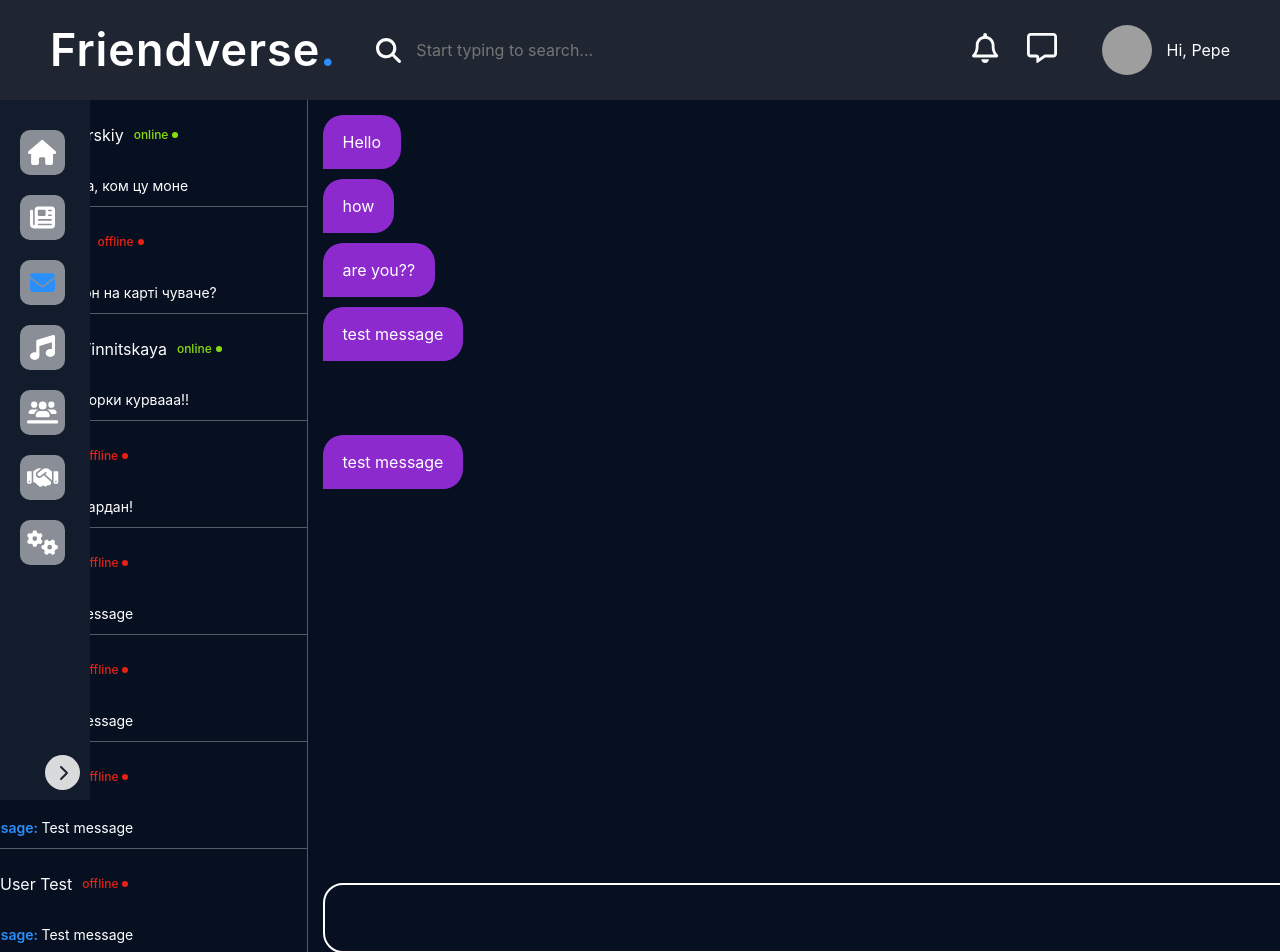
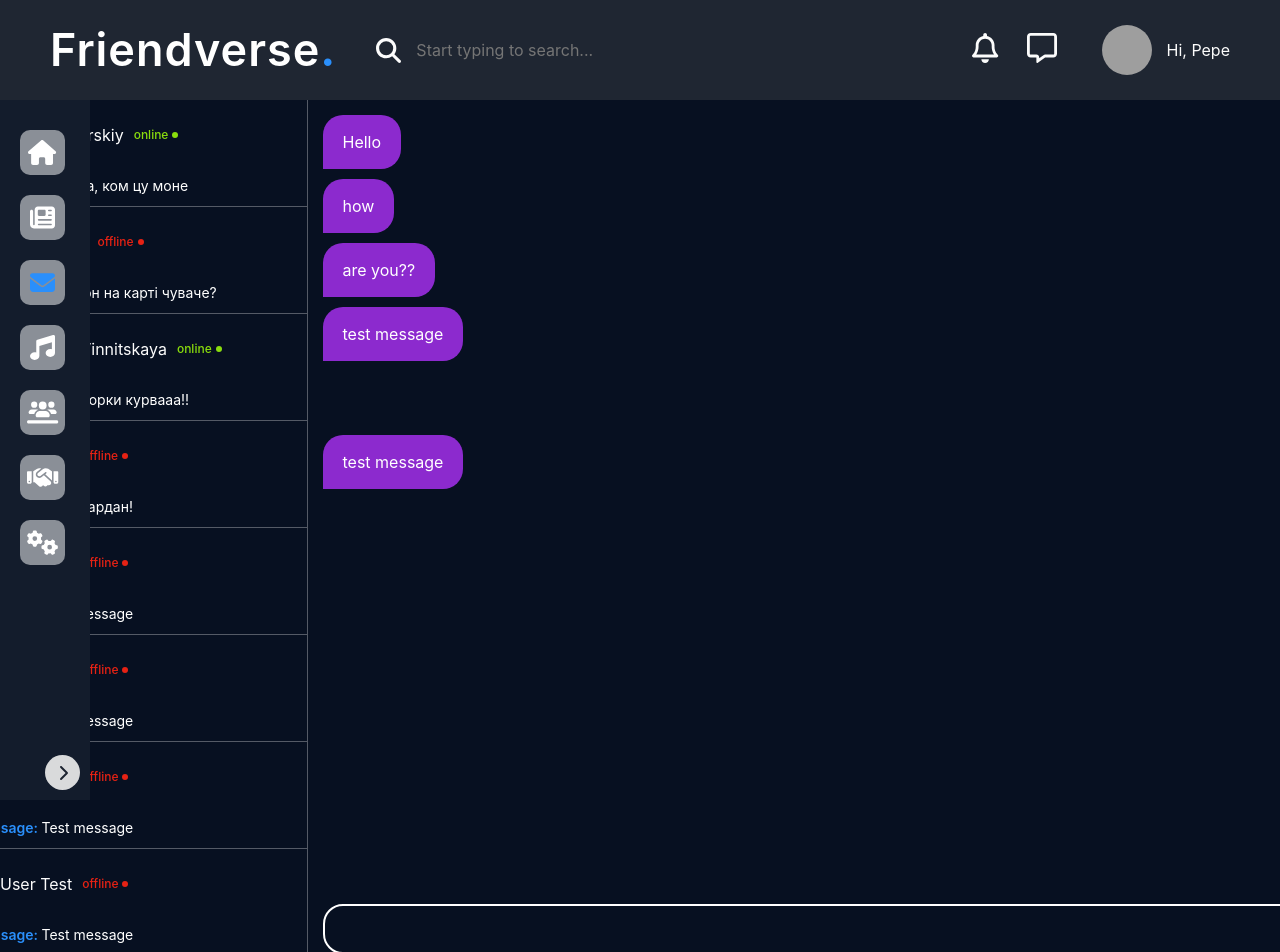
Before and after one commit to BogdanSavvy/REACT-social-network, a React (Create React App) app: page /messages in a window 1280 px wide. Shown: the top 952 px of the page. Built offline with nearby package versions, Linux system fonts and the light colour scheme; grey boxes are pictures that could not be loaded.

Commit message:
Studying the basics of the FLUX concept, improving post and message addition functionalities using per-character FLUX circular flow.

```diff
--- a/src/App.js
+++ b/src/App.js
@@ -24,8 +24,8 @@ const App = (props) => {
       <div className="main-container">
         <Routes>
           <Route path='/' Component={Home} />
-          <Route path='/profile/*' element={<UserProfile profData={props.state.profileP} addPost={props.addPost} />} />
-          <Route path='/messages/*' element={<Messages mesgData={props.state.messagesP} sendMessage={props.sendMessage} />} />
+          <Route path='/profile/*' element={<UserProfile profData={props.state.profileP} addPost={props.addPost} updatePostTxt={props.updatePostTxt} />} />
+          <Route path='/messages/*' element={<Messages messgData={props.state.messagesP} sendMessage={props.sendMessage} updateMessageTxt={props.updateMessageTxt} />} />
           <Route path='/news' Component={News} />
           <Route path='/music' Component={NotFoundPage} />
           <Route path='/groups' Component={NotFoundPage} />
@@ -34,8 +34,8 @@ const App = (props) => {
         </Routes>
       </div>
     </div>
-  );
-}
+  )
+};
 
 
 export default App;
--- a/src/components/Messages/DialogWindow/DialogWindow.jsx
+++ b/src/components/Messages/DialogWindow/DialogWindow.jsx
@@ -7,17 +7,19 @@ import { faPaperPlane } from '@fortawesome/free-solid-svg-icons'
 
 
 const DialogWindow = (props) => {
-   let newMessage = props.sentMessagesData.map ( el => <SentMessage message={el.message} id={el.id} sender={el.sender} /> )
+   let newMessage = props.sentMessagesData.map(el => <SentMessage message={el.message} id={el.id} sender={el.sender} />)
 
    let dialogEl = React.createRef();
 
    let sendMessage = () => {
+      props.newMessageTxt === '' ? alert('You cant send "nothing"') : props.sendMessage();
+      props.updateMessageTxt('');
+   };
+
+   let onMessageChange = () => {
       let txt = dialogEl.current.value;
-      if (txt === ''){
-         alert ('You cant send "nothing"')
-      } else props.sendMessage(txt);
-      dialogEl.current.value = '';
-   }
+      props.updateMessageTxt(txt);
+   };
 
    return (
       <div className={`${style.page__dialogWindow} ${style.dialogWindow}`}>
@@ -26,12 +28,12 @@ const DialogWindow = (props) => {
          </div>
          <div className={`${style.dialogWindow__input}`}>
             <form action="#">
-               <textarea ref={dialogEl} type="text" />
+               <input onChange={onMessageChange} value={props.newMessageTxt} ref={dialogEl} type="text" />
                <button onClick={sendMessage} type='submit'><FontAwesomeIcon icon={faPaperPlane} /></button>
             </form>
          </div>
       </div>
    )
-}
+};
 
 export default DialogWindow;
--- a/src/components/Messages/Messages.jsx
+++ b/src/components/Messages/Messages.jsx
@@ -8,12 +8,15 @@ const Messages = (props) => {
    return (
       <section className={`${style.page}`}>
          <div className={`${style.page__container}`}>
-            <DialogList branchesData={props.mesgData.branchesData} />
-            <DialogWindow sentMessagesData={props.mesgData.sentMessagesData} sendMessage={props.sendMessage} />
+            <DialogList branchesData={props.messgData.branchesData} />
+            <DialogWindow sentMessagesData={props.messgData.sentMessagesData}
+                           newMessageTxt={props.messgData.newMessageTxt}
+                           sendMessage={props.sendMessage}
+                           updateMessageTxt={props.updateMessageTxt} />
          </div>
       </section>
    )
-}
+};
 
 
 export default Messages;
--- a/src/components/Messages/Messages.module.scss
+++ b/src/components/Messages/Messages.module.scss
@@ -147,14 +147,17 @@
       form{
          padding: 15px;
          background-color: $darkTh_bg;
+         display: flex;
+         flex-direction: row;
+         align-items: center;
+         column-gap: 20px;
       }
-      textarea{
-         width: 100%;
+      input{
+         width: 95%;
          font-size: 16px;
          color: #fff;
          border-radius: 20px;
          padding: 13px 50px 13px 20px;
-         resize: none;
          background-color: transparent;
          border: 2px solid #fff;
       }
@@ -165,10 +168,7 @@
          padding: 14px 16px;
          background-color: rgb(206, 42, 124);
          border-radius: 40%;
-         position: absolute;
-         bottom: 0px;
-         right: 0px;
-         transform: translate(calc(-50% - 5px), calc(-50% - 5px));
+
       }
    }
 }
--- a/src/components/UserProfile/PostsTab/PostCreator/PostCreator.jsx
+++ b/src/components/UserProfile/PostsTab/PostCreator/PostCreator.jsx
@@ -6,21 +6,22 @@ import React from 'react';
 
 
 const PostCreator = (props) => {
-
    let postEl = React.createRef();
 
    let addPost = () => {
+      props.newPostTxt === '' ? alert('The text field is empty. Please write something *)') : props.addPost();
+      props.updatePostTxt('');
+   };
+
+   let onPostChange = () => {
       let txt = postEl.current.value;
-      if (txt === ''){
-         alert ('Text area is empty :(');
-      } else props.addPost(txt);
-      postEl.current.value = '';
-   }
+      props.updatePostTxt(txt);
+   };
 
    return (
       <div className={`${style.page__postCreator} ${style.postCreator}`}>
          <form action="#" className={`${style.postCreator__form}`}>
-            <input ref={postEl} type="text" placeholder="Start typing to create new post..." />
+            <textarea onChange={onPostChange} value={props.newPostTxt} ref={postEl} type="text" placeholder="Start typing to create new post..." />
             <button onClick={addPost} type="submit"><FontAwesomeIcon icon={faShare} /></button>
          </form>
       </div>
--- a/src/components/UserProfile/PostsTab/PostsTab.jsx
+++ b/src/components/UserProfile/PostsTab/PostsTab.jsx
@@ -10,7 +10,7 @@ const PostsTab = (props) => {
 
    return (
       <>
-         <PostCreator addPost={props.addPost} />
+         <PostCreator newPostTxt={props.newPostTxt} updatePostTxt={props.updatePostTxt} addPost={props.addPost} />
          {newPost}
       </>
    )
--- a/src/components/UserProfile/UserProfile.jsx
+++ b/src/components/UserProfile/UserProfile.jsx
@@ -16,7 +16,10 @@ const UserProfile = (props) => {
             {/* <MainProfile admin={props.profData.adminData}  /> */}
             {adminProf}
             <Routes>
-               <Route path="/posts" element={<PostsTab postsData={props.profData.postsData} addPost={props.addPost} />} />
+               <Route path="/posts" element={<PostsTab postsData={props.profData.postsData}
+                                    newPostTxt={props.profData.newPostTxt}
+                                    updatePostTxt={props.updatePostTxt}
+                                    addPost={props.addPost} />} />
                <Route path="/activity" element={<Activity />} />
                <Route path="/gallery" element={<GalleryTab />} />
                <Route path="/videos" element={<VideoTab />} />
--- a/src/components/UserProfile/UserProfile.module.scss
+++ b/src/components/UserProfile/UserProfile.module.scss
@@ -171,11 +171,12 @@
    &__form {
       position: relative;
 
-      input {
-         padding: 15px;
+      textarea {
+         padding: 20px 15px;
          width: 100%;
          min-height: 150px;
          border-radius: 25px;
+         resize: none;
       }
 
       button {
--- a/src/index.js
+++ b/src/index.js
@@ -1,8 +1,27 @@
+import './index.css';
+
 import reportWebVitals from './reportWebVitals';
-import { reRender } from './render';
-import state from './redux/state';
+import React from 'react';
+import ReactDOM from 'react-dom/client';
+import App from './App';
+import { BrowserRouter } from 'react-router-dom';
+import state, { addPost, sendMessage, updatePostTxt, updateMessageTxt, subscribe } from './redux/state';
+
+const root = ReactDOM.createRoot(document.getElementById('root'));
+
+//! Rerender Entire Tree
+let reRender = () => {
+  root.render(
+    <React.StrictMode>
+      <BrowserRouter>
+        <App state={state} addPost={addPost} updatePostTxt={updatePostTxt} sendMessage={sendMessage} updateMessageTxt={updateMessageTxt} />
+      </BrowserRouter>
+    </React.StrictMode>
+  );
+};
 
 reRender(state);
+subscribe(reRender);
 
 // If you want to start measuring performance in your app, pass a function
 // to log results (for example: reportWebVitals(console.log))
--- a/src/redux/state.js
+++ b/src/redux/state.js
@@ -1,24 +1,20 @@
 //imitation of Data
-
-import { reRender } from "../render";
-
 //*P = Page;
 
 let state = {
    profileP: {
-      adminData:[
-         {name: 'Pepe Frog', surname: 'Frog', status: 'It should be status', ava: 'https://i.pinimg.com/474x/97/bc/5a/97bc5a55c52716b393db4fd73f86b643.jpg', bgImg: 'https://wallpapers.com/images/featured/fc0xi68rw21ini90.jpg',},
+      adminData: [
+         { name: 'Pepe Frog', surname: 'Frog', status: 'It should be status', ava: 'https://i.pinimg.com/474x/97/bc/5a/97bc5a55c52716b393db4fd73f86b643.jpg', bgImg: 'https://wallpapers.com/images/featured/fc0xi68rw21ini90.jpg', },
       ],
       postsData: [
          { id: 1, ava: 'https://i.pinimg.com/474x/97/bc/5a/97bc5a55c52716b393db4fd73f86b643.jpg', name: 'Pepe Frog', message: 'WTF', time: '25min ago', },
          { id: 2, ava: 'https://i.pinimg.com/474x/97/bc/5a/97bc5a55c52716b393db4fd73f86b643.jpg', name: 'Pepe Frog', message: 'is', time: '2 days ago', },
          { id: 3, ava: 'https://i.pinimg.com/474x/97/bc/5a/97bc5a55c52716b393db4fd73f86b643.jpg', name: 'Pepe Frog', message: 'going on', time: '1 hour ago', },
-         { id: 4, ava: 'https://i.pinimg.com/474x/97/bc/5a/97bc5a55c52716b393db4fd73f86b643.jpg', name: 'Pepe Frog', message: 'THIS DESIGN IS TRASH!THIS DESIGN IS TRASH!THIS DESIGN IS TRASH!THIS DESIGN IS TRASH!THIS DESIGN IS TRASH!THIS DESIGN IS TRASH!THIS DESIGN IS TRASH!THIS DESIGN IS TRASH!THIS DESIGN IS TRASH!THIS DESIGN IS TRASH!THIS DESIGN IS TRASH!THIS DESIGN IS TRASH!THIS DESIGN IS TRASH!THIS DESIGN IS TRASH!THIS DESIGN IS TRASH!THIS DESIGN IS TRASH!THIS DESIGN IS TRASH!THIS DESIGN IS TRASH!THIS DESIGN IS TRASH!THIS DESIGN IS TRASH!THIS DESIGN IS TRASH!THIS DESIGN IS TRASH!THIS DESIGN IS TRASH!THIS DESIGN IS TRASH!THIS DESIGN IS TRASH!THIS DESIGN IS TRASH!THIS DESIGN IS TRASH!THIS DESIGN IS TRASH!THIS DESIGN IS TRASH!THIS DESIGN IS TRASH!THIS DESIGN IS TRASH!THIS DESIGN IS TRASH!THIS DESIGN IS TRASH!THIS DESIGN IS TRASH!THIS DESIGN IS TRASH!THIS DESIGN IS TRASH!THIS DESIGN IS TRASH!THIS DESIGN IS TRASH!THIS DESIGN IS TRASH!THIS DESIGN IS TRASH!THIS DESIGN IS TRASH!', time: '22min ago', },
+         { id: 4, ava: 'https://i.pinimg.com/474x/97/bc/5a/97bc5a55c52716b393db4fd73f86b643.jpg', name: 'Pepe Frog', message: 'THIS DESIGN IS TRASH! THIS DESIGN IS TRASH!THIS DESIGN IS TRASH!THIS DESIGN IS TRASH!THIS DESIGN IS TRASH!THIS DESIGN IS TRASH!THIS DESIGN IS TRASH!THIS DESIGN IS TRASH!THIS DESIGN IS TRASH!THIS DESIGN IS TRASH!THIS DESIGN IS TRASH!THIS DESIGN IS TRASH!THIS DESIGN IS TRASH!THIS DESIGN IS TRASH!THIS DESIGN IS TRASH!THIS DESIGN IS TRASH!THIS DESIGN IS TRASH!THIS DESIGN IS TRASH!THIS DESIGN IS TRASH!THIS DESIGN IS TRASH!THIS DESIGN IS TRASH!THIS DESIGN IS TRASH!THIS DESIGN IS TRASH!THIS DESIGN IS TRASH!THIS DESIGN IS TRASH!THIS DESIGN IS TRASH!THIS DESIGN IS TRASH!THIS DESIGN IS TRASH!THIS DESIGN IS TRASH!THIS DESIGN IS TRASH!THIS DESIGN IS TRASH!THIS DESIGN IS TRASH!THIS DESIGN IS TRASH!THIS DESIGN IS TRASH!THIS DESIGN IS TRASH!THIS DESIGN IS TRASH!THIS DESIGN IS TRASH!THIS DESIGN IS TRASH!THIS DESIGN IS TRASH!THIS DESIGN IS TRASH!THIS DESIGN IS TRASH!', time: '22min ago', },
          { id: 5, ava: 'https://i.pinimg.com/474x/97/bc/5a/97bc5a55c52716b393db4fd73f86b643.jpg', name: 'Pepe Frog', message: 'THIS DESIGN IS TRASH!', time: '4min ago', },
-         { id: 6, ava: 'https://i.pinimg.com/474x/97/bc/5a/97bc5a55c52716b393db4fd73f86b643.jpg', name: 'Pepe Frog', message: 'THIS DESIGN IS TRASH!', time: '15min ago', },
-         { id: 7, ava: 'https://i.pinimg.com/474x/97/bc/5a/97bc5a55c52716b393db4fd73f86b643.jpg', name: 'Pepe Frog', message: 'THIS DESIGN IS TRASH!', time: '35min ago', },
-         { id: 8, ava: 'https://i.pinimg.com/474x/97/bc/5a/97bc5a55c52716b393db4fd73f86b643.jpg', name: 'Pepe Frog', message: 'THIS DESIGN IS TRASH!', time: '5min ago', },
+         { id: 6, ava: 'https://i.pinimg.com/474x/97/bc/5a/97bc5a55c52716b393db4fd73f86b643.jpg', name: 'Pepe Frog', message: 'THIS DESIGN IS TRASH!', time: '5min ago', },
       ],
+      newPostTxt: '',
    },
    messagesP: {
       branchesData: [
@@ -45,30 +41,48 @@ let state = {
          { id: 5, message: 'test message', sender: 'me', },
          { id: 6, message: 'test message', sender: 'user', },
       ],
+      newMessageTxt: '',
    }
 };
 //!Function that adds a post to the ProfilePage
-export const addPost = (postMessage) => {
+export const addPost = () => {
    let newPost = {
       id: 7,
       ava: 'https://i.pinimg.com/474x/97/bc/5a/97bc5a55c52716b393db4fd73f86b643.jpg',
       name: 'Amogus Amongasovich',
-      message: postMessage,
+      message: state.profileP.newPostTxt,
       time: 'now',
    };
    state.profileP.postsData.unshift(newPost);
    reRender(state);
-}
+};
+
+export const updatePostTxt = (newTxt) => {
+   state.profileP.newPostTxt = newTxt;
+   reRender(state);
+};
+
 //!Function that adds a new Message in Dialog
-export const sendMessage = (message) => {
-
+export const sendMessage = () => {
    let newMessage = {
-      id: 9,
-      message: message,
+      id: 7,
+      message: state.messagesP.newMessageTxt,
       sender: 'me',
    }
    state.messagesP.sentMessagesData.push(newMessage);
    reRender(state);
+};
+
+export const updateMessageTxt = (newTxt) => {
+   state.messagesP.newMessageTxt = newTxt;
+   reRender(state);
+};
+
+//!Observes when the state has changed
+let reRender = () => {
+   //plug
 }
-
+export const subscribe = (observer) => {
+   reRender = observer;
+}
 export default state;
--- a/src/render.js
+++ /dev/null
@@ -1,20 +0,0 @@
-import './index.css';
-
-import React from 'react';
-import ReactDOM from 'react-dom/client';
-import App from './App';
-import { BrowserRouter } from 'react-router-dom';
-import { addPost } from './redux/state';
-import { sendMessage } from './redux/state';
-
-//!Function that rerender entire tree
-export let reRender = (state) => {
-  const root = ReactDOM.createRoot(document.getElementById('root'));
-  root.render(
-    <React.StrictMode>
-      <BrowserRouter>
-        <App state={state} addPost={addPost} sendMessage={sendMessage} />
-      </BrowserRouter>
-    </React.StrictMode>
-  );
-};
```
Also changed, not shown: src/scss/null.scss (+18 -16 lines).
